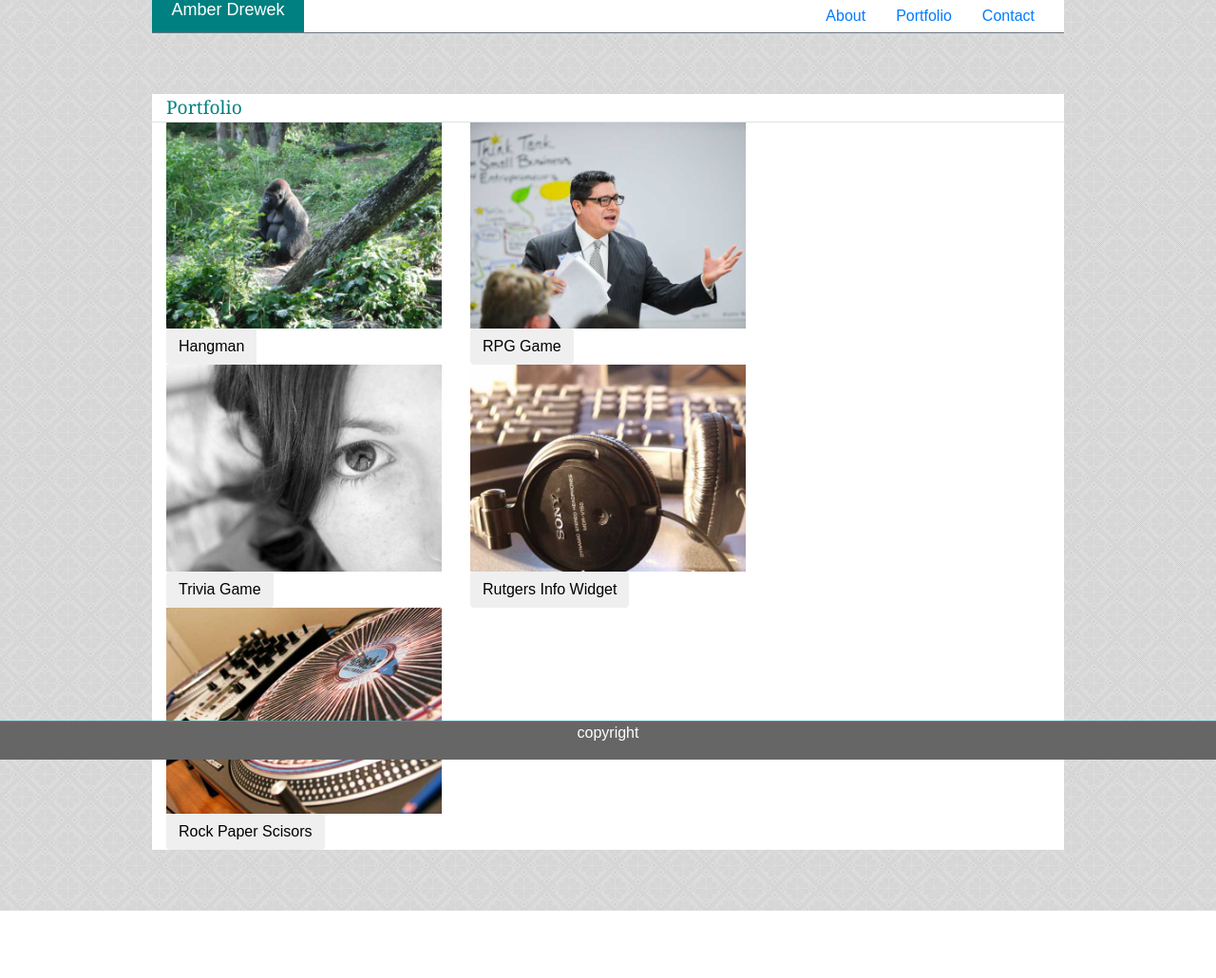
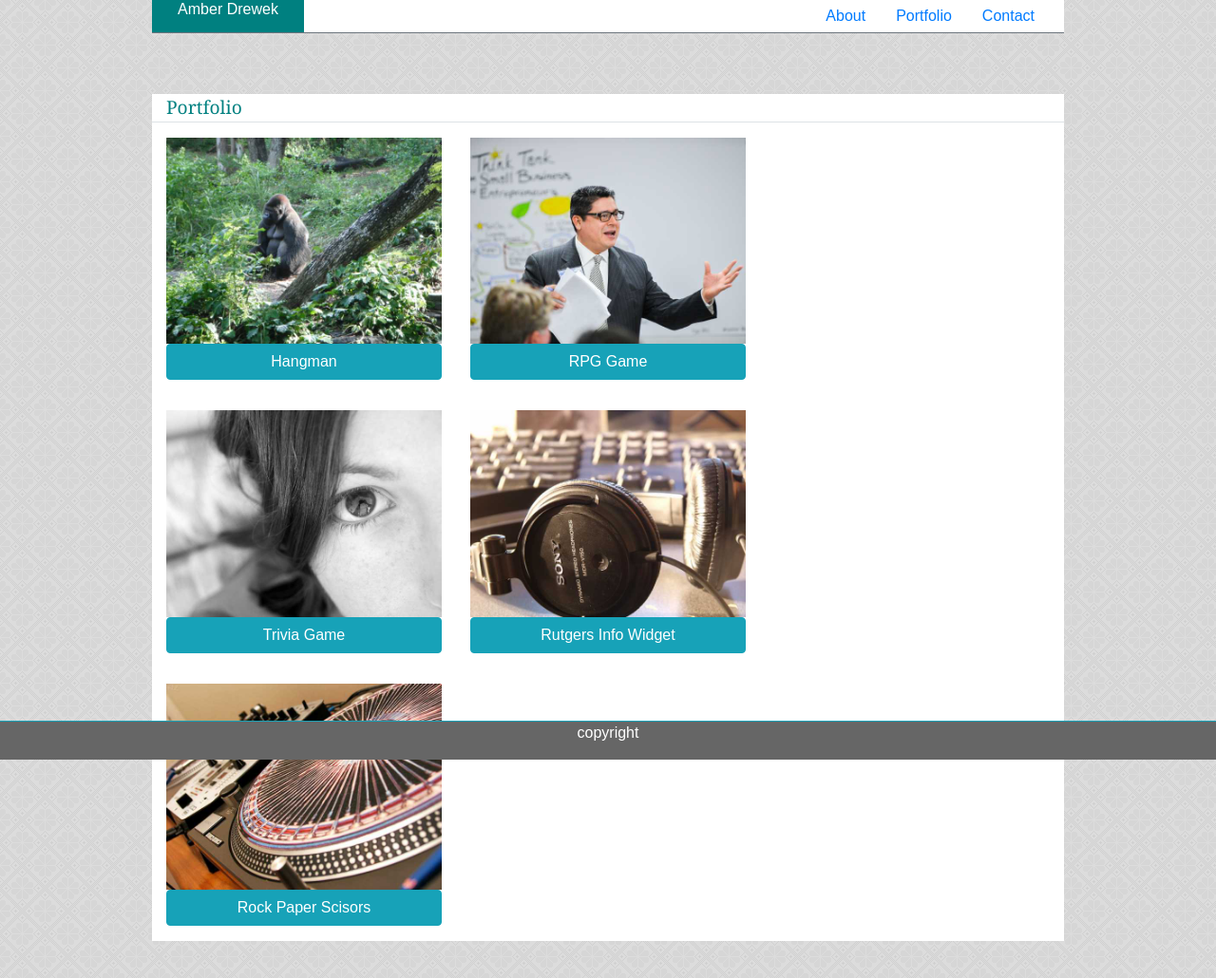
Before and after one commit to Ladytardis/amber-drewek-prework, a plain HTML site: page Module-1-Assessment/portfolio.html in a window 1280 px wide. Shown: the whole page at 95% size. Before the commit the page ends 959 px from the top, so only its background shows below. Drawn offline with nearby package versions, Linux system fonts and the light colour scheme.

Commit message:
fix spacing errors

```diff
--- a/Module-1-Assessment/assets/css/style.css
+++ b/Module-1-Assessment/assets/css/style.css
@@ -1,10 +1,9 @@
   body {background-image: url(../images/norwegian_rose.png); text-align: left; height: 100%; font-family: Arial, Helvetica, sans-serif;}
 
-#top {width: 960px; margin-top: 0px; margin-bottom: 5%; background-color: white; align-self: center; line-height: normal; border-color: #cccccc; border-width: 10px;}
-.p {margin-bottom: 1%;}
-.col-2 {background-color: teal; color: white; line-height: large;}
-h1 {color: #ffffff; font-size: large; text-align: center;}
-.container {background-color: #ffffff; border-color: #dddddd; margin-top: 5%; margin-bottom: 5%; width: 960px; align-self: center;}
+#top {width: 960px; margin-top: 0px; margin-bottom: 5%; background-color: white; align-self: center; line-height: normal; border-color: #cccccc;}
+.col-2 {background-color: teal; color: #ffffff; line-height: small;}
+h1 {color: #ffffff; font-size: medium; text-align: center;}
+.container {background-color: #ffffff; border-color: #dddddd; margin-top: 5%; margin-bottom: 5%; width: 960px; align-self: center; }
 header {color: teal; font-size: larger; font-family: Georgia, 'Times New Roman', Times, serif;}
 #footer {text-align: center; margin-top: auto; background-color: #666666; color:white; margin-bottom: 0; border-width: 2px;}
 #Contact {text-align: left;}
--- a/Module-1-Assessment/portfolio.html
+++ b/Module-1-Assessment/portfolio.html
@@ -45,46 +45,66 @@
                       </div>
                   </div>
 
-                   <div class="row">
+                   <div class="row py-3">
                     <div class="col-4">
+                        <div class="row">
+                            <div class="col-12">
                         <div class="media-body">
                             <img class="img-responsive" width="100%" src="assets/images/animals-q-c-640-480-2.jpg" alt="ME">
-                        <button class="btn">Hangman</button>
+                        <button class="btn btn-block btn-info">Hangman</button>
                         </div>
                         </div>
+                        </div>
+                    </div>
+
+                        <div class="col-4">
+                           <div class="row">
+                               <div class="col-12">
+                            <div class="media-body">
+                            <img class="img-responsive" width="100%" src="assets/images/business-q-c-640-480-1.jpg" alt="ME">
+                            <button class="btn btn-block btn-info">RPG Game</button>
+                        </div>
+                    </div>
+                    </div>
+                </div>
 
 
+            </div>
+
+                <div class="row py-3">
+
                         <div class="col-4">
-
-                            <div class="media-body">
-
-                            <img class="img-responsive" width="100%" src="assets/images/business-q-c-640-480-1.jpg" alt="ME">
-                            <button class="btn">RPG Game</button>
+                            <div class="row">
+                            <div class="col-12">
+                        <div class="media-body">
+                            <img class="img-responsive" width="100%" src="assets/images/people-q-c-640-480-1.jpg" alt="ME">
+                            <button class="btn btn-block btn-info">Trivia Game</button>
                         </div>
                     </div>
                 </div>
-                <div class="row">
+            </div>
                     <div class="col-4">
-                        <div class="media-body">
-                            <img class="img-responsive" width="100%" src="assets/images/people-q-c-640-480-1.jpg" alt="ME">
-                            <button class="btn">Trivia Game</button>
-                        </div>
-                    </div>
-                    <div class="col-4">
+                        <div class="row">
+                            <div class="col-12">
                         <div class="media-body">
                             <img class="img-responsive" width="100%" src="assets/images/technics-q-c-640-480-6.jpg" alt="ME">
-                            <button class="btn">Rutgers Info Widget</button>
+                            <button class="btn btn-block btn-info">Rutgers Info Widget</button>
                         </div>
                     </div>
                 </div>
-                <div class="row">
+                    </div>
+                </div>
+                <div class="row py-3">
                     <div class="col-4">
+                        <div class="row">
+                            <div class="col-12">
                         <div class="media-body">
                             <img class="img-responsive" width="100%" src="assets/images/technics-q-c-640-480-2.jpg" alt="ME">
-                            <button class="btn color-info">Rock Paper Scisors</button>
+                            <button class="btn btn-block btn-info">Rock Paper Scisors</button>
                         </div>
                     </div>
-
+                </div>
+            </div>
                 </div>
     </div>
 
```
Also changed, not shown: Module-1-Assessment/index.html (+5 -5 lines).
